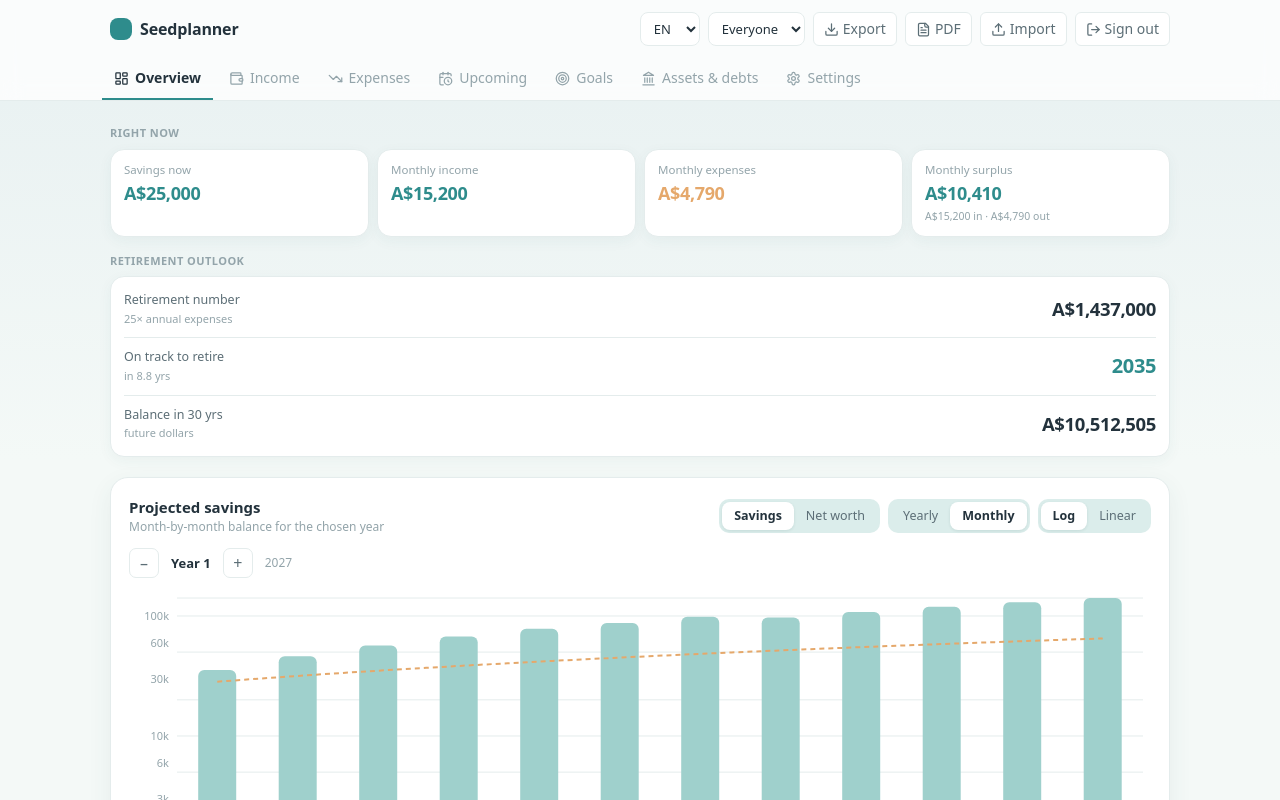
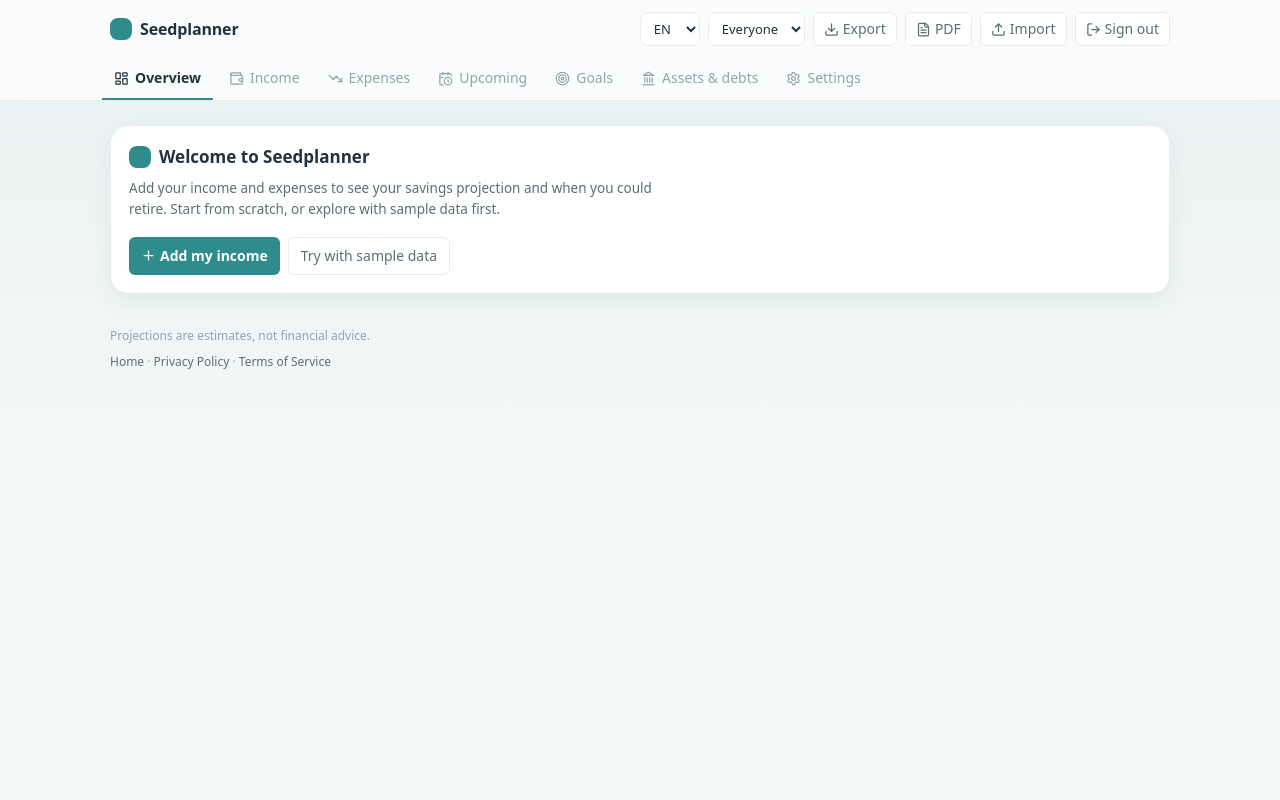
Before and after one commit to FeyaKimBerry/seedplanner, a React (Vite) app: page / in a window 1280 px wide. Both pictures are taken after a click on the button "Sign in with Google". Shown: the top 800 px of the page. Built offline with nearby package versions, Linux system fonts and the light colour scheme.

Commit message:
Add emply info as default but add Try with sample data as guide

```diff
--- a/src/App.jsx
+++ b/src/App.jsx
@@ -94,6 +94,10 @@
     new_asset: "New asset", new_debt: "New debt", new_person: "New person",
 
     presetTitle: "Suggestions", presetHint: "Not sure what to record? Tap to add a common item, then fill in the amount.",
+    welcome_title: "Welcome to Seedplanner", welcome_body: "Add your income and expenses to see your savings projection and when you could retire. Start from scratch, or explore with sample data first.",
+    welcome_start: "Add my income", loadSample: "Try with sample data",
+    data_title: "Data", data_desc: "Load an example to explore, or wipe everything and start fresh.", clearData: "Clear all data",
+    clearConfirm: "Clear all your data? This can't be undone.",
     cat_housing: "Housing", cat_food: "Food", cat_transport: "Transport",
     cat_debt: "Debt & loans", cat_health: "Health", cat_lifestyle: "Lifestyle", cat_utilities: "Bills & utilities",
     ig_work: "Employment", ig_invest: "Investments", ig_other: "Other income", presetBlank: "Blank entry",
@@ -194,6 +198,10 @@
     new_asset: "สินทรัพย์ใหม่", new_debt: "หนี้ใหม่", new_person: "บุคคลใหม่",
 
     presetTitle: "รายการแนะนำ", presetHint: "ไม่รู้จะบันทึกอะไร? แตะเพื่อเพิ่มรายการที่พบบ่อย แล้วกรอกจำนวนเงิน",
+    welcome_title: "ยินดีต้อนรับสู่ Seedplanner", welcome_body: "เพิ่มรายได้และรายจ่ายเพื่อดูการคาดการณ์เงินออมและว่าคุณจะเกษียณได้เมื่อไหร่ เริ่มจากศูนย์ หรือลองใช้ข้อมูลตัวอย่างก่อนก็ได้",
+    welcome_start: "เพิ่มรายได้ของฉัน", loadSample: "ลองใช้ข้อมูลตัวอย่าง",
+    data_title: "ข้อมูล", data_desc: "โหลดตัวอย่างเพื่อลองใช้ หรือล้างทั้งหมดเพื่อเริ่มใหม่", clearData: "ล้างข้อมูลทั้งหมด",
+    clearConfirm: "ล้างข้อมูลทั้งหมด? ไม่สามารถย้อนกลับได้",
     cat_housing: "ที่อยู่อาศัย", cat_food: "อาหาร", cat_transport: "การเดินทาง",
     cat_debt: "หนี้และเงินกู้", cat_health: "สุขภาพ", cat_lifestyle: "ไลฟ์สไตล์", cat_utilities: "บิลและสาธารณูปโภค",
     ig_work: "งานประจำ", ig_invest: "การลงทุน", ig_other: "รายได้อื่นๆ", presetBlank: "รายการเปล่า",
@@ -294,6 +302,10 @@
     new_asset: "Neuer Vermögenswert", new_debt: "Neue Schuld", new_person: "Neue Person",
 
     presetTitle: "Vorschläge", presetHint: "Unsicher, was du erfassen sollst? Tippe, um einen üblichen Posten hinzuzufügen, und trage den Betrag ein.",
+    welcome_title: "Willkommen bei Seedplanner", welcome_body: "Füge dein Einkommen und deine Ausgaben hinzu, um deine Sparprognose zu sehen und wann du in Rente gehen könntest. Beginne bei null oder erkunde zuerst mit Beispieldaten.",
+    welcome_start: "Mein Einkommen hinzufügen", loadSample: "Mit Beispieldaten testen",
+    data_title: "Daten", data_desc: "Lade ein Beispiel zum Erkunden oder lösche alles und beginne neu.", clearData: "Alle Daten löschen",
+    clearConfirm: "Alle deine Daten löschen? Das kann nicht rückgängig gemacht werden.",
     cat_housing: "Wohnen", cat_food: "Essen", cat_transport: "Transport",
     cat_debt: "Schulden & Kredite", cat_health: "Gesundheit", cat_lifestyle: "Lifestyle", cat_utilities: "Rechnungen & Nebenkosten",
     ig_work: "Beschäftigung", ig_invest: "Investitionen", ig_other: "Sonstiges Einkommen", presetBlank: "Leerer Eintrag",
@@ -394,6 +406,10 @@
     new_asset: "Nouvel actif", new_debt: "Nouvelle dette", new_person: "Nouvelle personne",
 
     presetTitle: "Suggestions", presetHint: "Vous ne savez pas quoi enregistrer ? Touchez pour ajouter un poste courant, puis saisissez le montant.",
+    welcome_title: "Bienvenue sur Seedplanner", welcome_body: "Ajoutez vos revenus et dépenses pour voir votre projection d'épargne et quand vous pourrez prendre votre retraite. Partez de zéro, ou explorez d'abord avec des données d'exemple.",
+    welcome_start: "Ajouter mes revenus", loadSample: "Essayer avec des données d'exemple",
+    data_title: "Données", data_desc: "Chargez un exemple pour explorer, ou effacez tout pour repartir à zéro.", clearData: "Effacer toutes les données",
+    clearConfirm: "Effacer toutes vos données ? Action irréversible.",
     cat_housing: "Logement", cat_food: "Alimentation", cat_transport: "Transport",
     cat_debt: "Dettes & prêts", cat_health: "Santé", cat_lifestyle: "Style de vie", cat_utilities: "Factures & charges",
     ig_work: "Emploi", ig_invest: "Investissements", ig_other: "Autres revenus", presetBlank: "Entrée vierge",
@@ -575,6 +591,16 @@
   emergency: { target: 20000, current: 12000 },
 };
 
+// Fresh, honest start for a new user — nothing pre-filled. The sample set above
+// is opt-in (via "Try with sample data"), never the silent default.
+const emptyState = {
+  settings: { ...seed.settings, startingSavings: 0 },
+  members: [{ id: "me", name: "Me" }],
+  income: [], expenses: [], oneOffs: [], goals: [], debts: [], assets: [],
+  emergency: { target: 0, current: 0 },
+};
+const clone = (o) => JSON.parse(JSON.stringify(o));
+
 function isoIn(months) {
   const d = new Date();
   d.setMonth(d.getMonth() + months);
@@ -762,8 +788,11 @@
   const saveTimer = useRef(null);
 
   useEffect(() => {
-    store.load().then((s) => setState(s || seed));
+    store.load().then((s) => setState(s || clone(emptyState)));
   }, []);
+
+  const loadSample = () => setState(clone(seed));
+  const clearData = () => { if (window.confirm(t("clearConfirm"))) setState(clone(emptyState)); };
 
   // Highlight the whole value when a number field is focused, so the user can
   // type over it (e.g. the default 0) instead of deleting it first.
@@ -1060,8 +1089,10 @@
 
       <main className="mx-auto px-3 py-5 sm:px-5 sm:py-6" style={{ maxWidth: 1100 }}>
         {tab === "dashboard" && (
-          <Dashboard {...{ state, projection, fmt, retireTarget, retireDate, retireMonths,
-            metric, setMetric, whatIf, setWhatIf, chartKey, filtered }} />
+          (state.income.length === 0 && state.expenses.length === 0)
+            ? <WelcomeCard onLoadSample={loadSample} onStart={() => setTab("income")} />
+            : <Dashboard {...{ state, projection, fmt, retireTarget, retireDate, retireMonths,
+                metric, setMetric, whatIf, setWhatIf, chartKey, filtered }} />
         )}
 
         {tab === "income" && (
@@ -1134,7 +1165,7 @@
         )}
 
         {tab === "settings" && (
-          <SettingsPanel state={state} setSettings={setSettings} setState={setState} />
+          <SettingsPanel state={state} setSettings={setSettings} setState={setState} onLoadSample={loadSample} onClearData={clearData} />
         )}
       </main>
 
@@ -1153,6 +1184,33 @@
         </p>
       </footer>
     </div>
+  );
+}
+
+/* ================================================================== *
+ * Welcome / empty state — shown until the user has any income or expenses
+ * ================================================================== */
+function WelcomeCard({ onLoadSample, onStart }) {
+  return (
+    <Card>
+      <div className="flex items-center gap-2">
+        <span style={{ width: 22, height: 22, borderRadius: 8, background: C.green, display: "inline-block" }} />
+        <h2 style={{ fontWeight: 600, fontSize: 17 }}>{t("welcome_title")}</h2>
+      </div>
+      <p style={{ color: C.sub, fontSize: 13.5, marginTop: 8, lineHeight: 1.6, maxWidth: 560 }}>{t("welcome_body")}</p>
+      <div className="mt-4 flex flex-wrap gap-2">
+        <button onClick={onStart}
+          className="flex items-center gap-1 rounded-md px-3 py-2 text-sm"
+          style={{ background: C.green, color: "#fff", fontWeight: 600 }}>
+          <Plus size={15} /> {t("welcome_start")}
+        </button>
+        <button onClick={onLoadSample}
+          className="flex items-center gap-1 rounded-md px-3 py-2 text-sm"
+          style={{ border: `1px solid ${C.line}`, color: C.sub, background: C.card, fontWeight: 500 }}>
+          {t("loadSample")}
+        </button>
+      </div>
+    </Card>
   );
 }
 
@@ -1845,7 +1903,7 @@
 /* ================================================================== *
  * Settings
  * ================================================================== */
-function SettingsPanel({ state, setSettings, setState }) {
+function SettingsPanel({ state, setSettings, setState, onLoadSample, onClearData }) {
   const s = state.settings;
   const addMember = () => setState((st) => ({ ...st, members: [...st.members, { id: uid(), name: t("new_person") }] }));
   const updMember = (id, name) => setState((st) => ({ ...st, members: st.members.map((m) => m.id === id ? { ...m, name } : m) }));
@@ -1929,6 +1987,23 @@
           ))}
         </div>
       </Card>
+
+      <Card>
+        <h2 style={{ fontWeight: 600, fontSize: 15 }}>{t("data_title")}</h2>
+        <p style={{ color: C.faint, fontSize: 12, marginTop: 2 }}>{t("data_desc")}</p>
+        <div className="mt-3 flex flex-wrap gap-2">
+          <button onClick={onLoadSample}
+            className="flex items-center gap-1 rounded-md px-3 py-2 text-sm"
+            style={{ border: `1px solid ${C.line}`, color: C.sub, background: C.card, fontWeight: 500 }}>
+            {t("loadSample")}
+          </button>
+          <button onClick={onClearData}
+            className="flex items-center gap-1 rounded-md px-3 py-2 text-sm"
+            style={{ border: `1px solid ${C.line}`, color: C.clay, background: C.card, fontWeight: 500 }}>
+            <Trash2 size={15} /> {t("clearData")}
+          </button>
+        </div>
+      </Card>
     </div>
   );
 }
```
